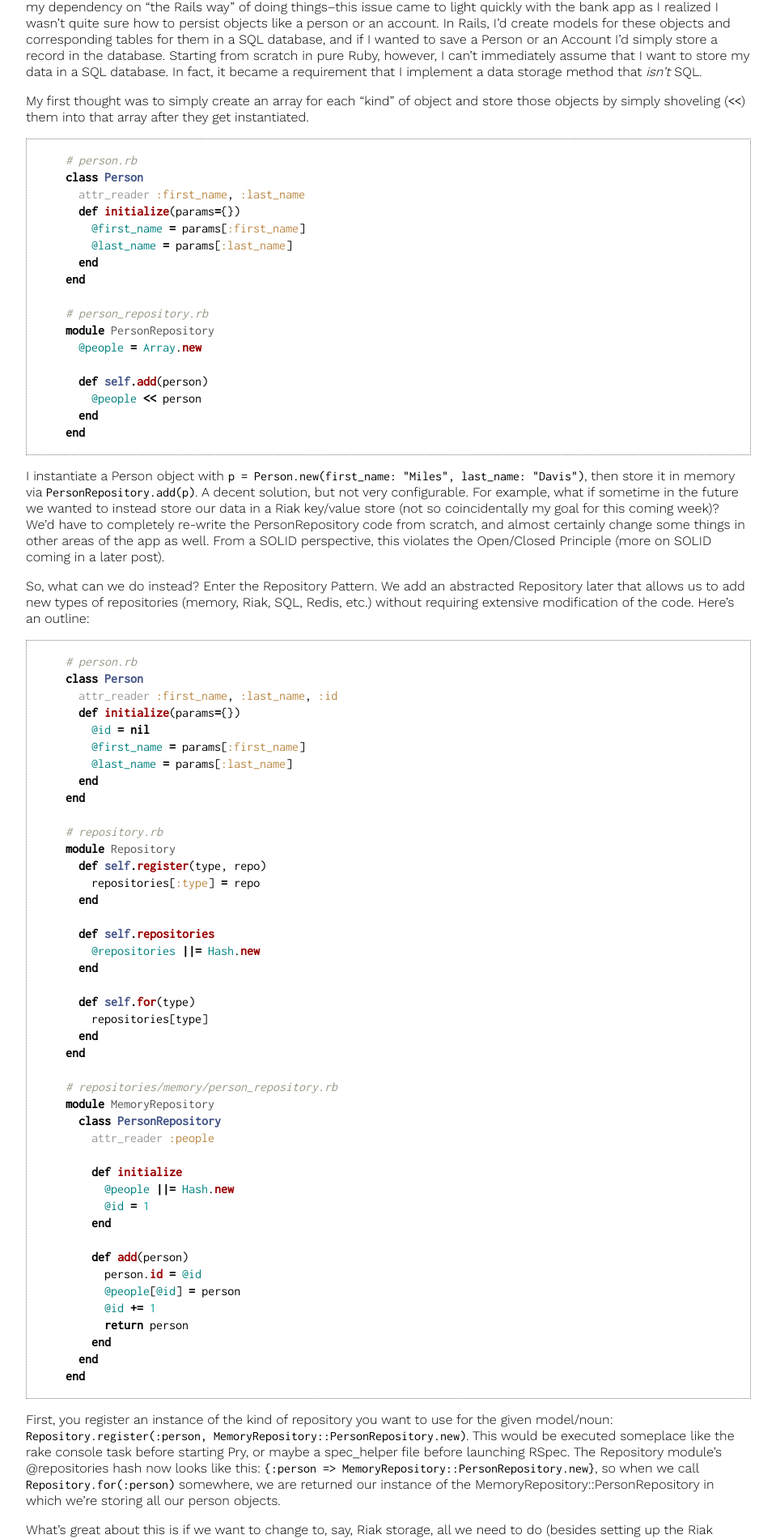
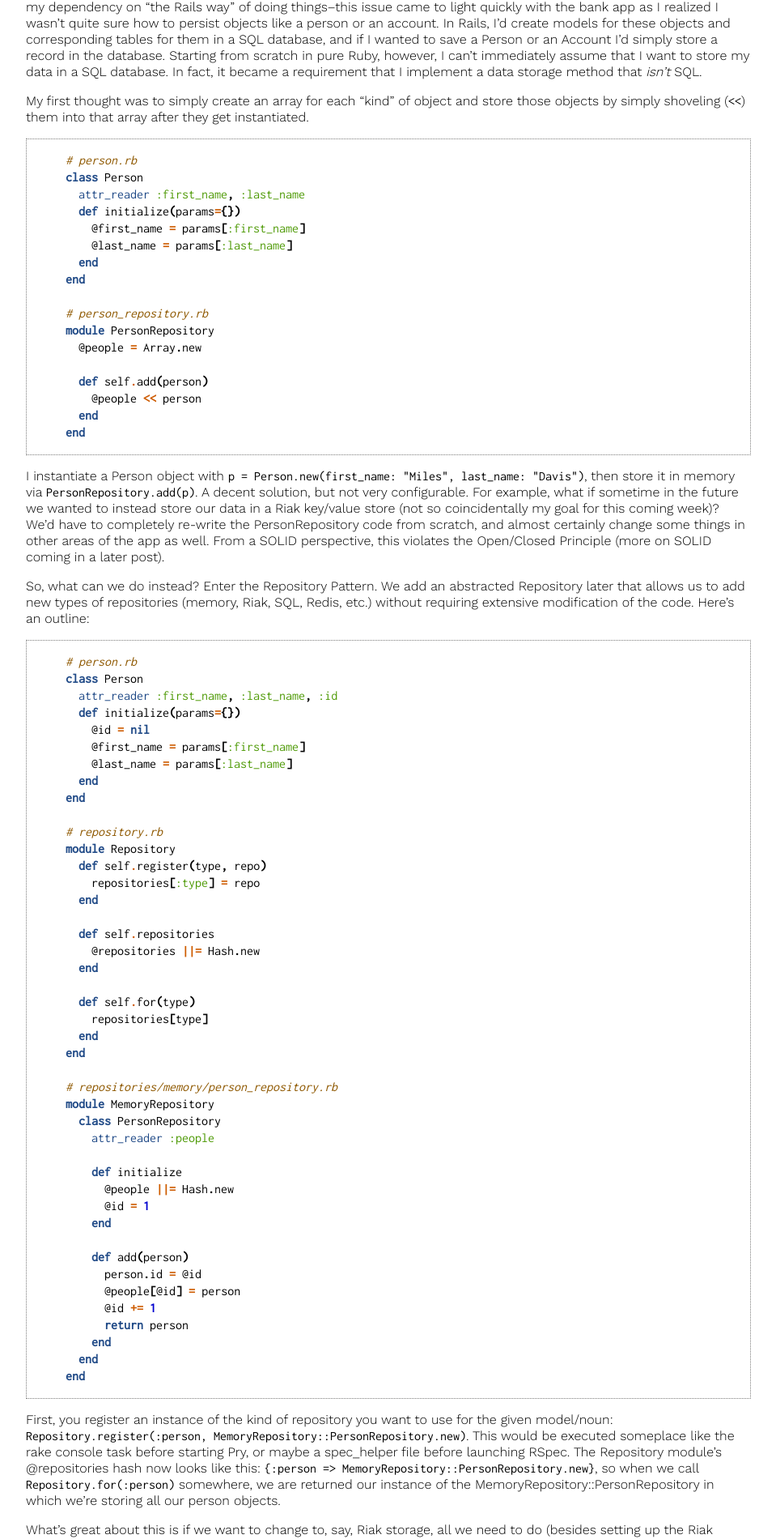
Before and after one commit to mikeknep/website, a Jekyll site: the page built from _posts/2014-02-02-repository-design-pattern.md, in a window 1280 px wide. Shown: the part 547-2447 px from the top of the page at 81% size, without its empty margins (160-1119 px from the left). Built offline with Jekyll 4.4.1, drawn with Linux system fonts in a browser that asks for light colours; Markdown is read by kramdown in place of the engine named in the settings.

Commit message:
Change syntax highlighting

```diff
--- a/css/syntax.css
+++ b/css/syntax.css
@@ -1,59 +1,69 @@
 .hll { background-color: #ffffcc }
-.c { color: #999988; font-style: italic } /* Comment */
-.err { color: #a61717; background-color: #e3d2d2 } /* Error */
-.k { font-weight: bold } /* Keyword */
-.o { font-weight: bold } /* Operator */
-.cm { color: #999988; font-style: italic } /* Comment.Multiline */
-.cp { color: #999999; font-weight: bold } /* Comment.Preproc */
-.c1 { color: #999988; font-style: italic } /* Comment.Single */
-.cs { color: #999999; font-weight: bold; font-style: italic } /* Comment.Special */
-.gd { color: #000000; background-color: #ffdddd } /* Generic.Deleted */
-.ge { font-style: italic } /* Generic.Emph */
-.gr { color: #aa0000 } /* Generic.Error */
-.gh { color: #999999 } /* Generic.Heading */
-.gi { color: #000000; background-color: #ddffdd } /* Generic.Inserted */
-.go { color: #888888 } /* Generic.Output */
-.gp { color: #555555 } /* Generic.Prompt */
-.gs { font-weight: bold } /* Generic.Strong */
-.gu { color: #aaaaaa } /* Generic.Subheading */
-.gt { color: #aa0000 } /* Generic.Traceback */
-.kc { font-weight: bold } /* Keyword.Constant */
-.kd { font-weight: bold } /* Keyword.Declaration */
-.kn { font-weight: bold } /* Keyword.Namespace */
-.kp { font-weight: bold } /* Keyword.Pseudo */
-.kr { font-weight: bold } /* Keyword.Reserved */
-.kt { color: #445588; font-weight: bold } /* Keyword.Type */
-.m { color: #009999 } /* Literal.Number */
-.s { color: #bb8844 } /* Literal.String */
-.na { color: #008080 } /* Name.Attribute */
-.nb { color: #999999 } /* Name.Builtin */
-.nc { color: #445588; font-weight: bold } /* Name.Class */
-.no { color: #008080 } /* Name.Constant */
-.ni { color: #800080 } /* Name.Entity */
-.ne { color: #990000; font-weight: bold } /* Name.Exception */
-.nf { color: #990000; font-weight: bold } /* Name.Function */
-.nn { color: #555555 } /* Name.Namespace */
-.nt { color: #000080 } /* Name.Tag */
-.nv { color: #008080 } /* Name.Variable */
-.ow { font-weight: bold } /* Operator.Word */
-.w { color: #bbbbbb } /* Text.Whitespace */
-.mf { color: #009999 } /* Literal.Number.Float */
-.mh { color: #009999 } /* Literal.Number.Hex */
-.mi { color: #009999 } /* Literal.Number.Integer */
-.mo { color: #009999 } /* Literal.Number.Oct */
-.sb { color: #bb8844 } /* Literal.String.Backtick */
-.sc { color: #bb8844 } /* Literal.String.Char */
-.sd { color: #bb8844 } /* Literal.String.Doc */
-.s2 { color: #bb8844 } /* Literal.String.Double */
-.se { color: #bb8844 } /* Literal.String.Escape */
-.sh { color: #bb8844 } /* Literal.String.Heredoc */
-.si { color: #bb8844 } /* Literal.String.Interpol */
-.sx { color: #bb8844 } /* Literal.String.Other */
-.sr { color: #808000 } /* Literal.String.Regex */
-.s1 { color: #bb8844 } /* Literal.String.Single */
-.ss { color: #bb8844 } /* Literal.String.Symbol */
-.bp { color: #999999 } /* Name.Builtin.Pseudo */
-.vc { color: #008080 } /* Name.Variable.Class */
-.vg { color: #008080 } /* Name.Variable.Global */
-.vi { color: #008080 } /* Name.Variable.Instance */
-.il { color: #009999 } /* Literal.Number.Integer.Long */
+.c { color: #8f5902; font-style: italic } /* Comment */
+.err { color: #a40000; border: 1px solid #ef2929 } /* Error */
+.g { color: #000000 } /* Generic */
+.k { color: #204a87; font-weight: bold } /* Keyword */
+.l { color: #000000 } /* Literal */
+.n { color: #000000 } /* Name */
+.o { color: #ce5c00; font-weight: bold } /* Operator */
+.x { color: #000000 } /* Other */
+.p { color: #000000; font-weight: bold } /* Punctuation */
+.cm { color: #8f5902; font-style: italic } /* Comment.Multiline */
+.cp { color: #8f5902; font-style: italic } /* Comment.Preproc */
+.c1 { color: #8f5902; font-style: italic } /* Comment.Single */
+.cs { color: #8f5902; font-style: italic } /* Comment.Special */
+.gd { color: #a40000 } /* Generic.Deleted */
+.ge { color: #000000; font-style: italic } /* Generic.Emph */
+.gr { color: #ef2929 } /* Generic.Error */
+.gh { color: #000080; font-weight: bold } /* Generic.Heading */
+.gi { color: #00A000 } /* Generic.Inserted */
+.go { color: #000000; font-style: italic } /* Generic.Output */
+.gp { color: #8f5902 } /* Generic.Prompt */
+.gs { color: #000000; font-weight: bold } /* Generic.Strong */
+.gu { color: #800080; font-weight: bold } /* Generic.Subheading */
+.gt { color: #a40000; font-weight: bold } /* Generic.Traceback */
+.kc { color: #204a87; font-weight: bold } /* Keyword.Constant */
+.kd { color: #204a87; font-weight: bold } /* Keyword.Declaration */
+.kn { color: #204a87; font-weight: bold } /* Keyword.Namespace */
+.kp { color: #204a87; font-weight: bold } /* Keyword.Pseudo */
+.kr { color: #204a87; font-weight: bold } /* Keyword.Reserved */
+.kt { color: #204a87; font-weight: bold } /* Keyword.Type */
+.ld { color: #000000 } /* Literal.Date */
+.m { color: #0000cf; font-weight: bold } /* Literal.Number */
+.s { color: #4e9a06 } /* Literal.String */
+.na { color: #c4a000 } /* Name.Attribute */
+.nb { color: #204a87 } /* Name.Builtin */
+.nc { color: #000000 } /* Name.Class */
+.no { color: #000000 } /* Name.Constant */
+.nd { color: #5c35cc; font-weight: bold } /* Name.Decorator */
+.ni { color: #ce5c00 } /* Name.Entity */
+.ne { color: #cc0000; font-weight: bold } /* Name.Exception */
+.nf { color: #000000 } /* Name.Function */
+.nl { color: #f57900 } /* Name.Label */
+.nn { color: #000000 } /* Name.Namespace */
+.nx { color: #000000 } /* Name.Other */
+.py { color: #000000 } /* Name.Property */
+.nt { color: #204a87; font-weight: bold } /* Name.Tag */
+.nv { color: #000000 } /* Name.Variable */
+.ow { color: #204a87; font-weight: bold } /* Operator.Word */
+.w { color: #f8f8f8; text-decoration: underline } /* Text.Whitespace */
+.mf { color: #0000cf; font-weight: bold } /* Literal.Number.Float */
+.mh { color: #0000cf; font-weight: bold } /* Literal.Number.Hex */
+.mi { color: #0000cf; font-weight: bold } /* Literal.Number.Integer */
+.mo { color: #0000cf; font-weight: bold } /* Literal.Number.Oct */
+.sb { color: #4e9a06 } /* Literal.String.Backtick */
+.sc { color: #4e9a06 } /* Literal.String.Char */
+.sd { color: #8f5902; font-style: italic } /* Literal.String.Doc */
+.s2 { color: #4e9a06 } /* Literal.String.Double */
+.se { color: #4e9a06 } /* Literal.String.Escape */
+.sh { color: #4e9a06 } /* Literal.String.Heredoc */
+.si { color: #4e9a06 } /* Literal.String.Interpol */
+.sx { color: #4e9a06 } /* Literal.String.Other */
+.sr { color: #4e9a06 } /* Literal.String.Regex */
+.s1 { color: #4e9a06 } /* Literal.String.Single */
+.ss { color: #4e9a06 } /* Literal.String.Symbol */
+.bp { color: #3465a4 } /* Name.Builtin.Pseudo */
+.vc { color: #000000 } /* Name.Variable.Class */
+.vg { color: #000000 } /* Name.Variable.Global */
+.vi { color: #000000 } /* Name.Variable.Instance */
+.il { color: #0000cf; font-weight: bold } /* Literal.Number.Integer.Long */
```
